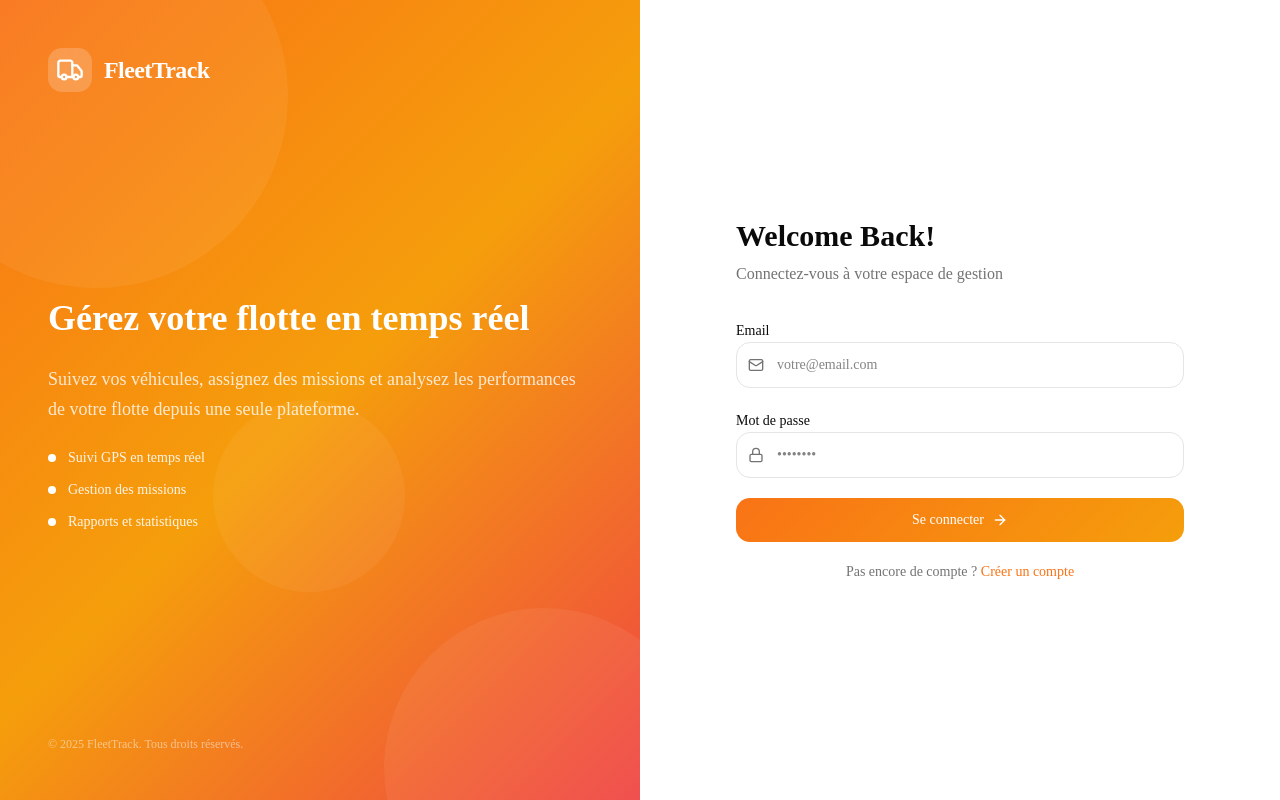
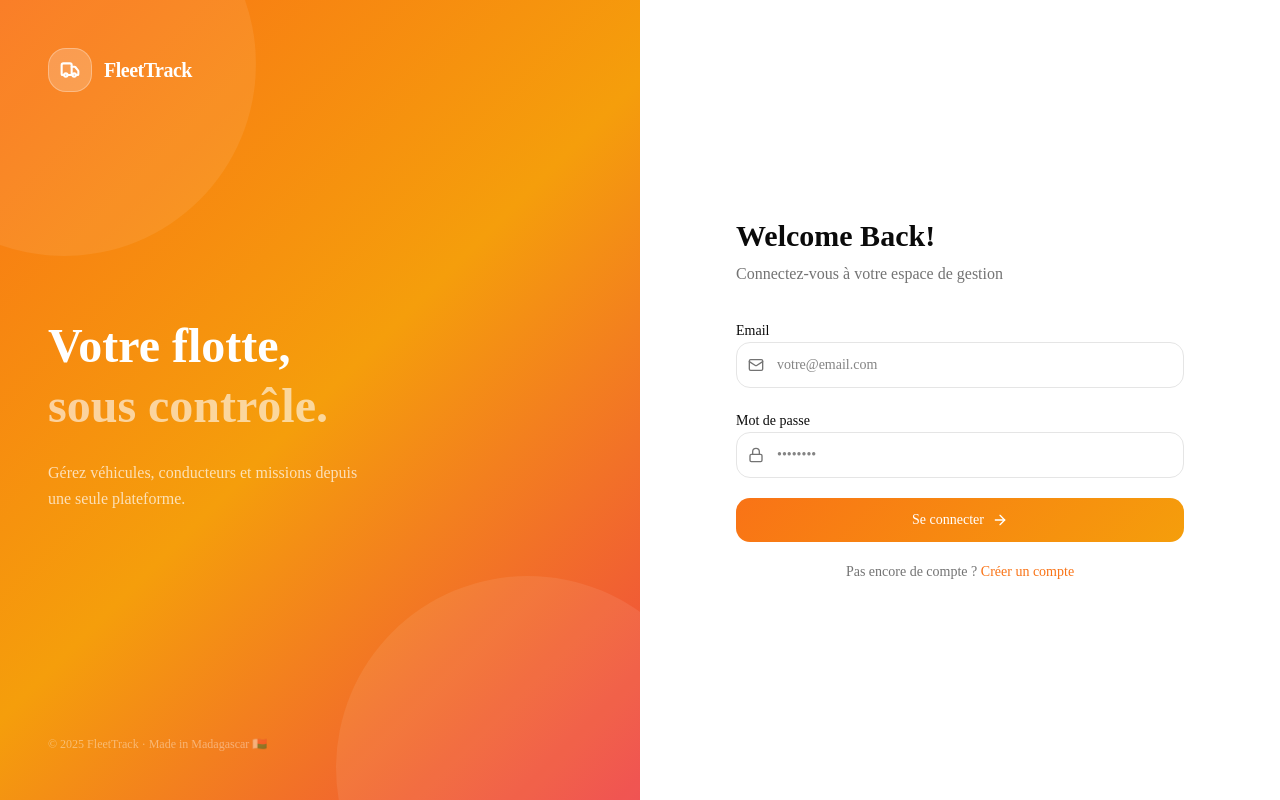
Before and after one commit to fetrafaneva/fleettrack, a Next.js app: page /login in a window 1280 px wide. Built offline with nearby package versions, Linux system fonts and the light colour scheme; no server answers.

Commit message:
feat: update login left pannel

```diff
--- a/src/app/(auth)/login/page.tsx
+++ b/src/app/(auth)/login/page.tsx
@@ -44,7 +44,7 @@ export default function LoginPage() {
 
   return (
     <div className="min-h-screen flex">
-      {/* Panneau gauche — dégradé orange/ambre */}
+      {/* Panneau gauche */}
       <div
         className="hidden lg:flex lg:w-1/2 flex-col justify-between p-12 relative overflow-hidden"
         style={{
@@ -54,54 +54,40 @@ export default function LoginPage() {
       >
         {/* Cercles décoratifs */}
         <div
-          className="absolute -top-24 -left-24 w-96 h-96 rounded-full opacity-20"
-          style={{ background: "rgba(255,255,255,0.3)" }}
+          className="absolute -top-32 -left-32 w-96 h-96 rounded-full opacity-20"
+          style={{ background: "rgba(255,255,255,0.4)" }}
         />
         <div
-          className="absolute -bottom-32 -right-16 w-80 h-80 rounded-full opacity-20"
-          style={{ background: "rgba(255,255,255,0.3)" }}
-        />
-        <div
-          className="absolute top-1/2 left-1/3 w-48 h-48 rounded-full opacity-10"
-          style={{ background: "rgba(255,255,255,0.5)" }}
+          className="absolute -bottom-40 -right-20 w-96 h-96 rounded-full opacity-20"
+          style={{ background: "rgba(255,255,255,0.4)" }}
         />
 
         {/* Logo */}
         <div className="flex items-center gap-3 relative z-10">
-          <div className="p-2 bg-white/20 rounded-xl backdrop-blur-sm">
-            <Truck className="h-7 w-7 text-white" />
+          <div className="w-11 h-11 bg-white/20 rounded-2xl border border-white/30 flex items-center justify-center">
+            <Truck className="h-5 w-5 text-white" strokeWidth={2.5} />
           </div>
-          <span className="text-white font-bold text-2xl tracking-tight">
+          <span className="text-white font-black text-xl tracking-tight">
             FleetTrack
           </span>
         </div>
 
-        {/* Texte central */}
+        {/* Centre */}
         <div className="relative z-10 space-y-6">
-          <h1 className="text-4xl font-bold text-white leading-tight">
-            Gérez votre flotte en temps réel
+          <h1 className="text-5xl font-black text-white leading-tight">
+            Votre flotte,
+            <br />
+            <span className="text-white/60">sous contrôle.</span>
           </h1>
-          <p className="text-white/80 text-lg leading-relaxed">
-            Suivez vos véhicules, assignez des missions et analysez les
-            performances de votre flotte depuis une seule plateforme.
+          <p className="text-white/70 text-base max-w-xs leading-relaxed">
+            Gérez véhicules, conducteurs et missions depuis une seule
+            plateforme.
           </p>
-          <div className="flex flex-col gap-3">
-            {[
-              "Suivi GPS en temps réel",
-              "Gestion des missions",
-              "Rapports et statistiques",
-            ].map((item) => (
-              <div key={item} className="flex items-center gap-3">
-                <div className="w-2 h-2 rounded-full bg-white" />
-                <span className="text-white/90 text-sm">{item}</span>
-              </div>
-            ))}
-          </div>
         </div>
 
-        {/* Footer gauche */}
-        <p className="text-white/50 text-xs relative z-10">
-          © 2025 FleetTrack. Tous droits réservés.
+        {/* Footer */}
+        <p className="text-white/40 text-xs relative z-10">
+          © 2025 FleetTrack · Made in Madagascar 🇲🇬
         </p>
       </div>
 
```
